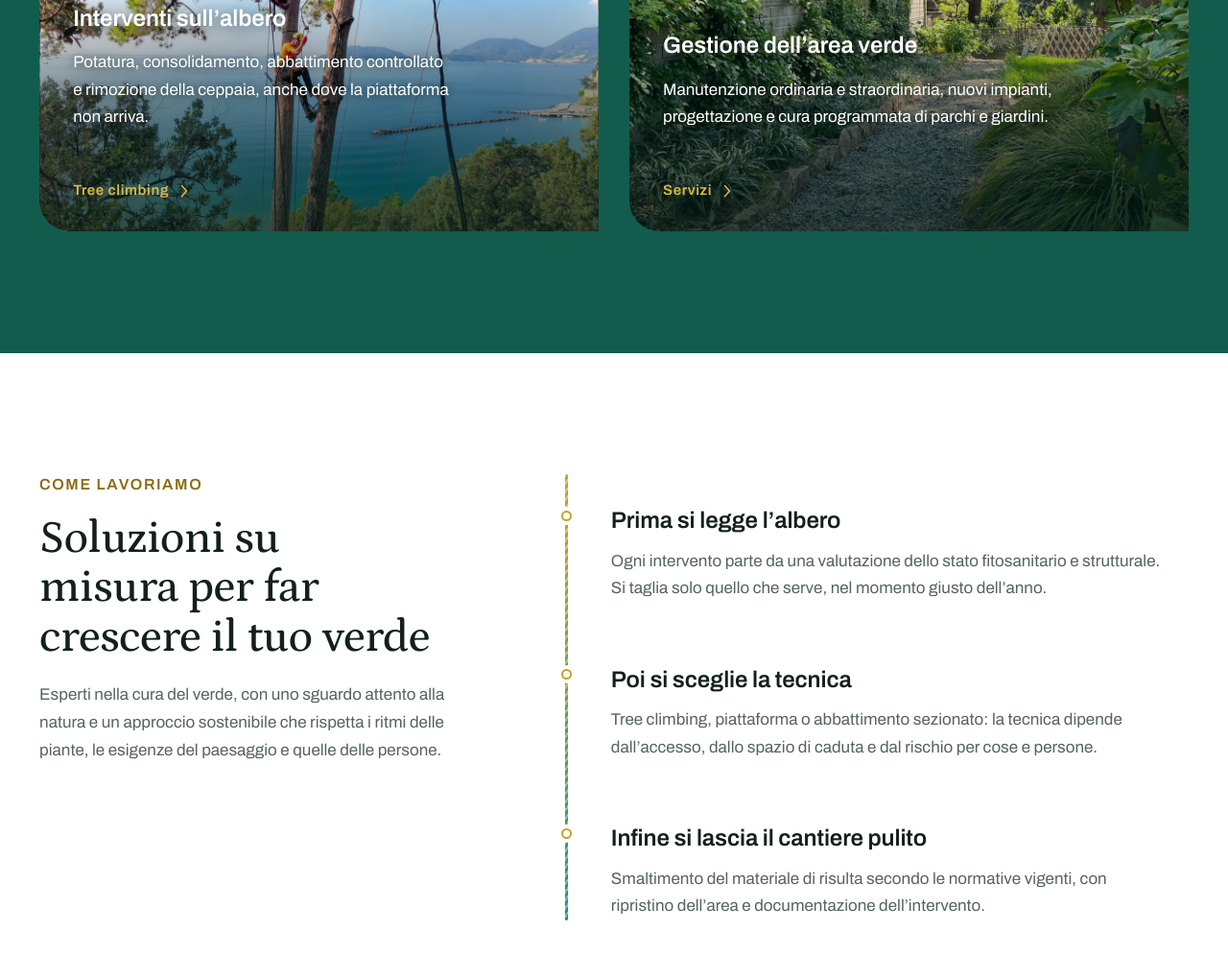
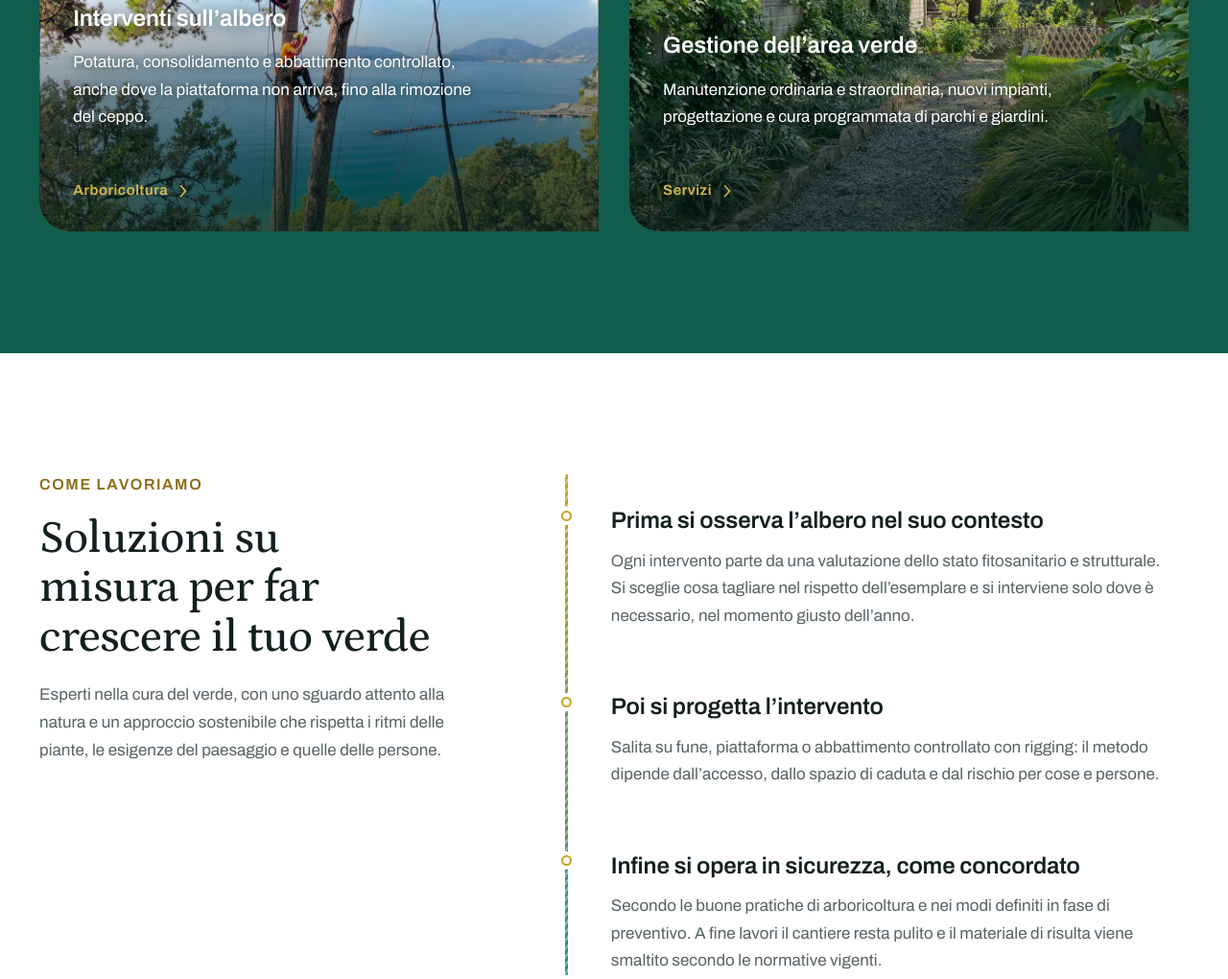
Before and after one commit to Estro2026/Filo-Verde, a plain HTML site: page mockup/index.html in a window 1280 px wide. Shown: the part 1225-2245 px from the top of the page at 96% size. Drawn offline with Linux system fonts and the light colour scheme.

Commit message:
Testi: Arboricoltura al posto di Tree climbing, nuova hero, Come lavoriamo e galleria
Co-Authored-By: Claude Opus 5.5 <noreply@anthropic.com>

```diff
--- a/mockup/index.html
+++ b/mockup/index.html
@@ -9,7 +9,7 @@
 <link rel="icon" type="image/png" sizes="16x16" href="assets/favicon/favicon16.png">
 <link rel="icon" type="image/png" sizes="192x192" href="assets/favicon/favicon192.png">
 <link rel="apple-touch-icon" href="assets/favicon/appletouchicon.png">
-<title>Filoverde Srl | Cura degli alberi ad alto fusto e manutenzione del verde</title>
+<title>Filoverde Srl | Cura degli alberi e del giardino, manutenzione del verde</title>
 <meta name="description" content="Filoverde s.r.l. gestisce alberature ad alto fusto per aziende, enti pubblici, condomini e privati: potatura in tree climbing, abbattimento controllato, monitoraggio fitosanitario e manutenzione aree verdi.">
 <link rel="preload" href="assets/fonts/archivo-normal-latin.woff2" as="font" type="font/woff2" crossorigin>
 <link rel="stylesheet" href="assets/css/fonts.css">
@@ -54,7 +54,7 @@
     <button class="menu-toggle" type="button" aria-expanded="false" aria-controls="nav-principale" aria-label="Apri il menu"><svg class="menu-icona" viewBox="0 0 28 28" aria-hidden="true" focusable="false"><path class="menu-icona__alto" d="M5 8h18"/><path class="menu-icona__medio" d="M5 14h18"/><path class="menu-icona__basso" d="M5 20h18"/></svg></button>
     <nav class="testata__nav" id="nav-principale" aria-label="Navigazione principale">
       <ul>
-        <li><a href="tree-climbing.html">Tree climbing</a></li>
+        <li><a href="tree-climbing.html">Arboricoltura</a></li>
         <li><a href="servizi.html">Servizi</a></li>
         <li><a href="chi-siamo.html">Chi siamo</a></li>
         <li><a href="contatti.html">Contatti</a></li>
@@ -77,8 +77,8 @@
     </div>
     <div class="contenitore hero__contenuto" data-reveal>
       <p class="etichetta">Arboricoltura e gestione del verde</p>
-      <h1>Ci prendiamo cura degli alberi ad alto fusto</h1>
-      <p class="hero__sottotitolo">Dalla messa a dimora all&rsquo;abbattimento controllato, per aree verdi pubbliche e private. Personale qualificato, attrezzature certificate.</p>
+      <h1>Ci prendiamo cura degli alberi e del tuo giardino</h1>
+      <p class="hero__sottotitolo">Dalla messa a dimora di un nuovo esemplare alle cure di ogni stagione e, quando non ci sono alternative, all&rsquo;abbattimento controllato. Per aree verdi pubbliche e private, con personale qualificato e attrezzature certificate.</p>
       <div class="azioni">
         <a class="btn btn--primario" href="contatti.html">Richiedi un sopralluogo <svg class="freccia" viewBox="0 0 8 14" aria-hidden="true" focusable="false"><path d="M1.5 1.5 6.5 7l-5 5.5"/></svg></a>
         <a class="btn btn--fantasma" href="servizi.html">Vedi i servizi</a>
@@ -95,8 +95,8 @@
       <a class="entrypoint__carta" href="tree-climbing.html">
         <img src="assets/images/foto/home_interventialbero.webp" width="1200" height="960" alt="" loading="lazy">
         <h3>Interventi sull&rsquo;albero</h3>
-        <p>Potatura, consolidamento, abbattimento controllato e rimozione della ceppaia, anche dove la piattaforma non arriva.</p>
-        <span class="collegamento">Tree climbing <svg class="freccia" viewBox="0 0 8 14" aria-hidden="true" focusable="false"><path d="M1.5 1.5 6.5 7l-5 5.5"/></svg></span>
+        <p>Potatura, consolidamento e abbattimento controllato, anche dove la piattaforma non arriva, fino alla rimozione del ceppo.</p>
+        <span class="collegamento">Arboricoltura <svg class="freccia" viewBox="0 0 8 14" aria-hidden="true" focusable="false"><path d="M1.5 1.5 6.5 7l-5 5.5"/></svg></span>
       </a>
       <a class="entrypoint__carta" href="servizi.html">
         <img src="assets/images/foto/home_gestioneverde.webp" width="1200" height="960" alt="" loading="lazy">
@@ -119,16 +119,16 @@
       <ul class="filo__elenco scaglionato" data-reveal>
         <span class="corda" aria-hidden="true"></span>
         <li class="filo__voce">
-          <h3>Prima si legge l&rsquo;albero</h3>
-          <p>Ogni intervento parte da una valutazione dello stato fitosanitario e strutturale. Si taglia solo quello che serve, nel momento giusto dell&rsquo;anno.</p>
+          <h3>Prima si osserva l&rsquo;albero nel suo contesto</h3>
+          <p>Ogni intervento parte da una valutazione dello stato fitosanitario e strutturale. Si sceglie cosa tagliare nel rispetto dell&rsquo;esemplare e si interviene solo dove &egrave; necessario, nel momento giusto dell&rsquo;anno.</p>
         </li>
         <li class="filo__voce">
-          <h3>Poi si sceglie la tecnica</h3>
-          <p>Tree climbing, piattaforma o abbattimento sezionato: la tecnica dipende dall&rsquo;accesso, dallo spazio di caduta e dal rischio per cose e persone.</p>
+          <h3>Poi si progetta l&rsquo;intervento</h3>
+          <p>Salita su fune, piattaforma o abbattimento controllato con rigging: il metodo dipende dall&rsquo;accesso, dallo spazio di caduta e dal rischio per cose e persone.</p>
         </li>
         <li class="filo__voce">
-          <h3>Infine si lascia il cantiere pulito</h3>
-          <p>Smaltimento del materiale di risulta secondo le normative vigenti, con ripristino dell&rsquo;area e documentazione dell&rsquo;intervento.</p>
+          <h3>Infine si opera in sicurezza, come concordato</h3>
+          <p>Secondo le buone pratiche di arboricoltura e nei modi definiti in fase di preventivo. A fine lavori il cantiere resta pulito e il materiale di risulta viene smaltito secondo le normative vigenti.</p>
         </li>
       </ul>
     </div>
@@ -308,7 +308,7 @@
       <div>
         <h3>Pagine</h3>
         <ul>
-          <li><a href="tree-climbing.html">Tree climbing</a></li>
+          <li><a href="tree-climbing.html">Arboricoltura</a></li>
           <li><a href="servizi.html">Servizi</a></li>
           <li><a href="chi-siamo.html">Chi siamo</a></li>
           <li><a href="contatti.html">Contatti</a></li>
@@ -317,7 +317,7 @@
       <div>
         <h3>Servizi</h3>
         <ul class="pie__servizi">
-          <li><a href="tree-climbing.html">Tree climbing</a></li>
+          <li><a href="tree-climbing.html">Arboricoltura</a></li>
           <li><a href="abbattimento-controllato.html">Abbattimento controllato</a></li>
           <li><a href="fresatura-ceppaie.html">Fresatura ceppaie</a></li>
           <li><a href="potatura-consolidamento.html">Potatura e consolidamento</a></li>
```
Also changed, not shown: mockup/abbattimento-controllato.html (+3 -3 lines), mockup/chi-siamo.html (+3 -3 lines), mockup/contatti.html (+3 -3 lines), mockup/fresatura-ceppaie.html (+3 -3 lines), mockup/grazie.html (+3 -3 lines), mockup/impianti-irrigazione.html (+3 -3 lines), mockup/manutenzione-aree-verdi.html (+3 -3 lines), mockup/potatura-consolidamento.html (+3 -3 lines), mockup/progettazione-giardini.html (+3 -3 lines), mockup/servizi.html (+3 -3 lines), mockup/trattamenti-fitosanitari.html (+3 -3 lines), mockup/tree-climbing.html (+8 -8 lines), 1 other file.
